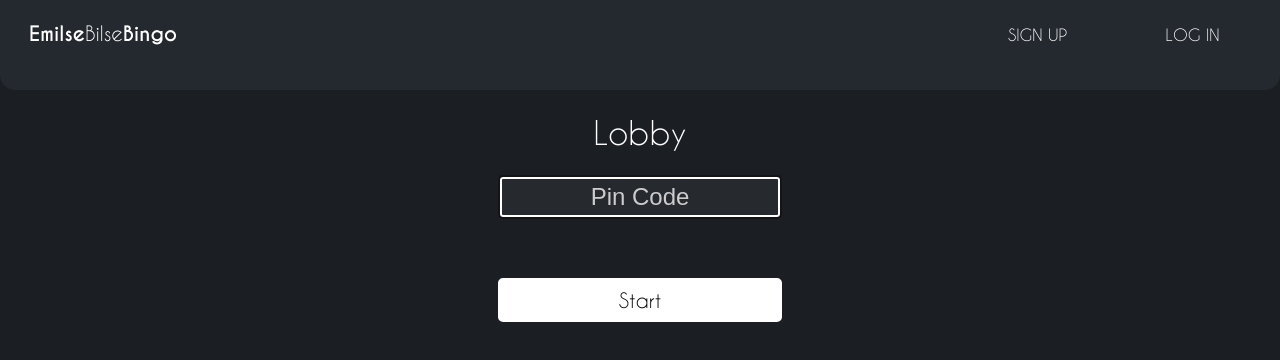
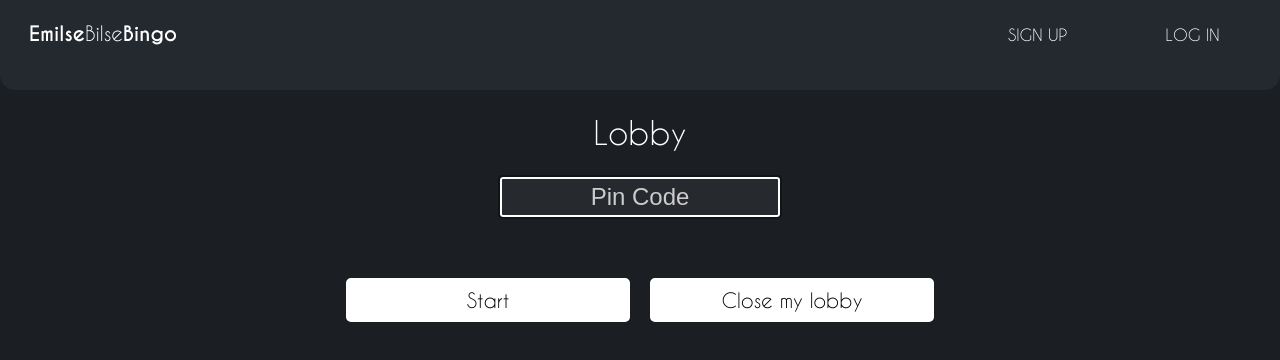
Before and after one commit to Loopie-games/EmilseBilseFrontend, a React (Create React App) app: page /Lobby in a window 1280 px wide. Shown: the top 360 px of the page. Built offline with nearby package versions, Linux system fonts and the light colour scheme.

Commit message:
close lobby button

```diff
--- a/src/pages/lobbyPage/lobbyPage.scss
+++ b/src/pages/lobbyPage/lobbyPage.scss
@@ -34,6 +34,14 @@
             justify-content: center;
             align-items: center;
             flex-direction: column;
+            .Lobby_ButtonsContainer{
+                display: flex;
+                flex-direction: row;
+                justify-content: center;
+                gap: 20px;
+                align-items: center;
+                width: 100%;
+            }
             .Lobby_PinCode{
                 width: 280px;
                 height: 40px;
--- a/src/pages/lobbyPage/lobbyPage.tsx
+++ b/src/pages/lobbyPage/lobbyPage.tsx
@@ -21,6 +21,10 @@ const LobbyPage = () => {
         navigator.clipboard.writeText(Pin);
     }
 
+    const handleCloseLobby = () => {
+
+    }
+
     return (
         <div className='Lobby_Container'>
             <div className='Lobby_NavBackground'></div>
@@ -32,7 +36,10 @@ const LobbyPage = () => {
                     <div className='Lobby_PinCode' >
                         <input type="text" placeholder='Pin Code' maxLength={5} readOnly onClick={() => savePinToClipboard()} value={gameStore.lobby?.pin} />
                     </div>
-                    <div className='Lobby_StartButton'> Start</div>
+                    <div className='Lobby_ButtonsContainer'>
+                        <div className='Lobby_StartButton'> Start</div>
+                        <div className='Lobby_StartButton' onClick={handleCloseLobby}> Close my lobby</div>
+                    </div>
                 </div>
                 <div className='Lobby_PlayerContainer'>
                     {gameStore.lobbyPlayers.map((player) => (
```
